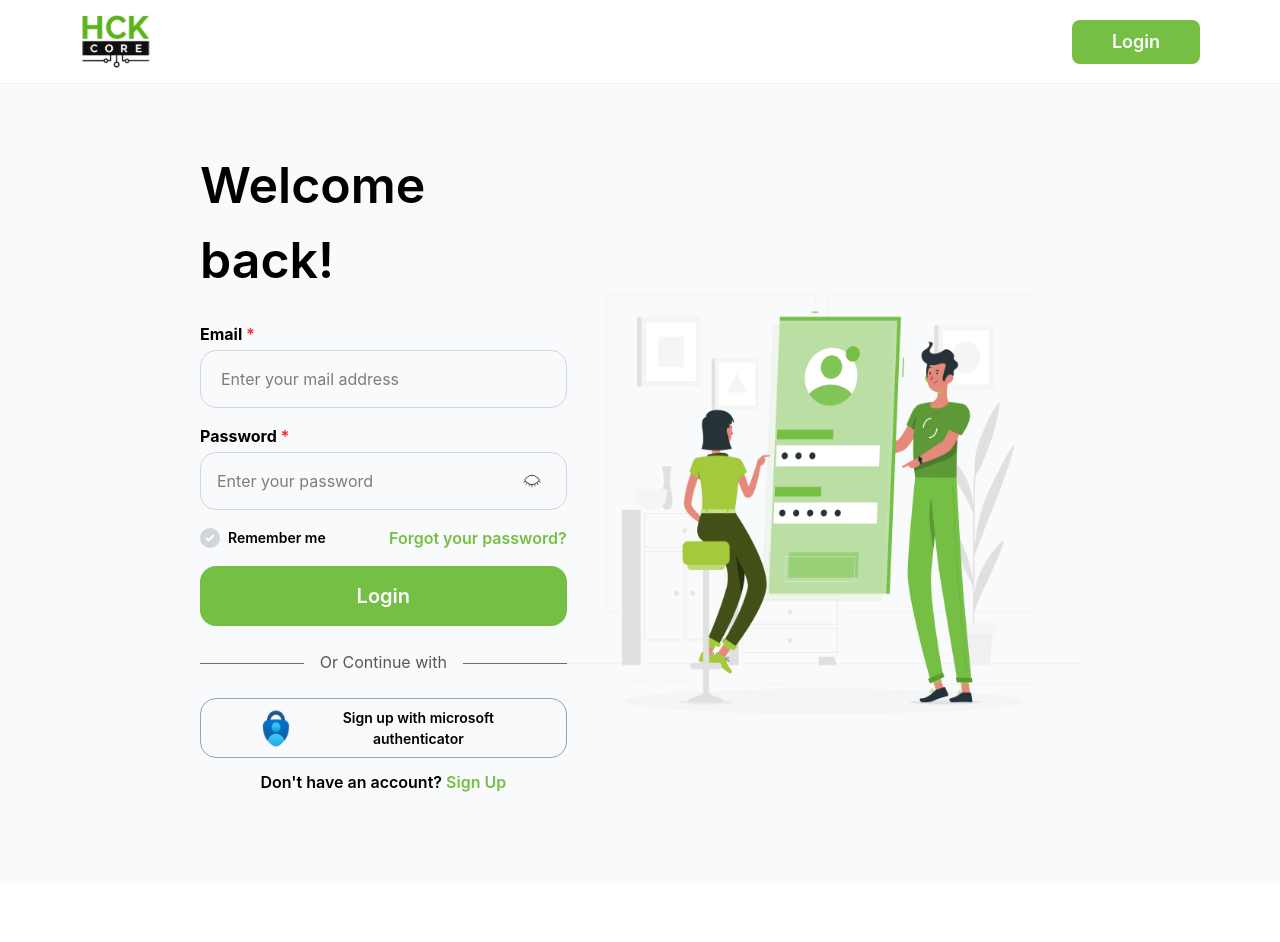
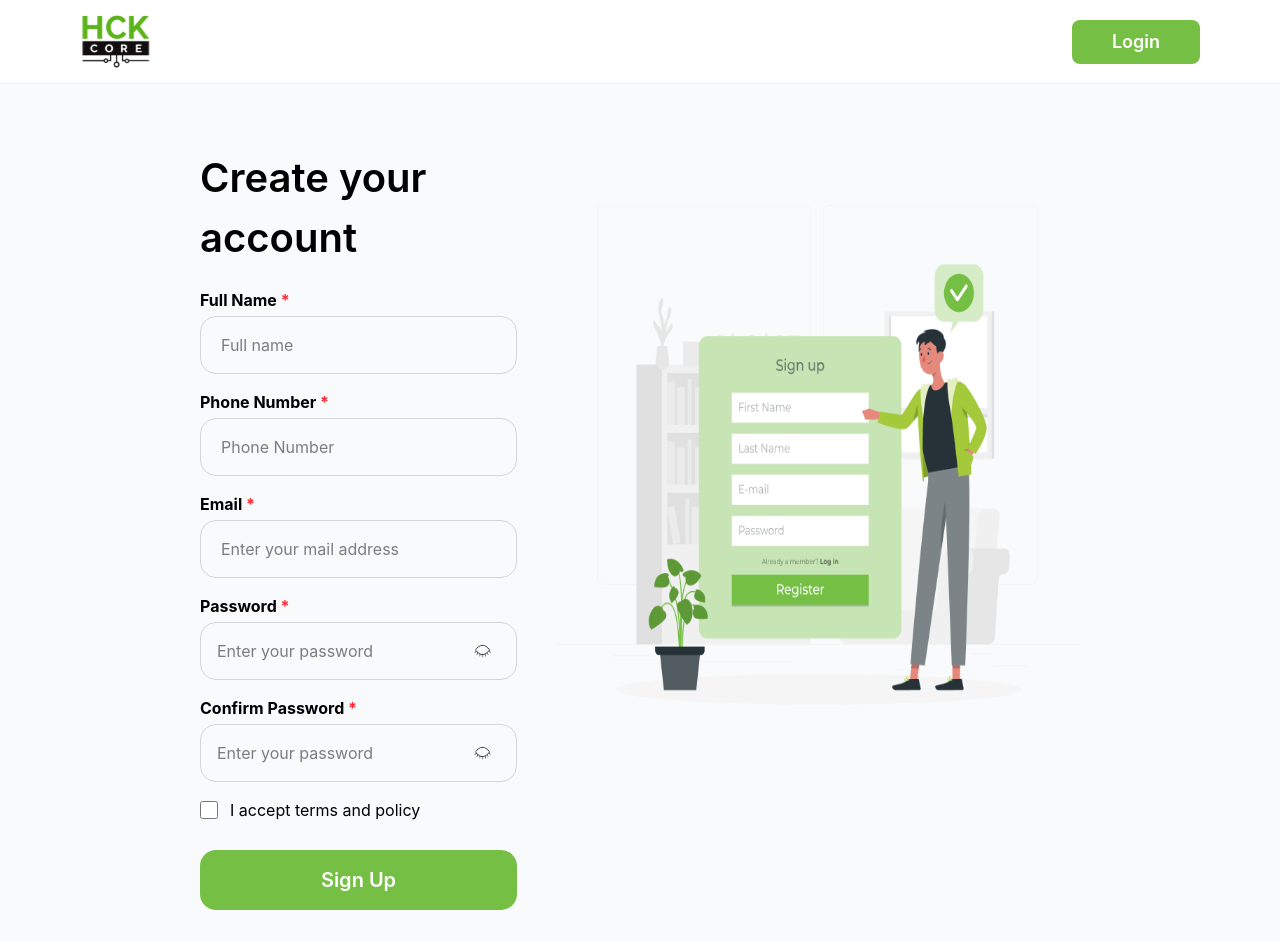
Before and after one commit to sasika-bista/Devlopment_platform_tasks, a React (Vite) app in the folder tasks/: page /register in a window 1280 px wide. Shown: the top 942 px of the page. Before the commit the page ends 884 px from the top, so only its background shows below. Built offline with nearby package versions, Linux system fonts and the light colour scheme.

Commit message:
Register page created and some changes are  added

```diff
--- a/tasks/package.json
+++ b/tasks/package.json
@@ -13,6 +13,7 @@
     "@tailwindcss/vite": "^4.2.1",
     "react": "^19.2.0",
     "react-dom": "^19.2.0",
+    "react-router-dom": "^7.13.1",
     "tailwindcss": "^4.2.1"
   },
   "devDependencies": {
--- a/tasks/src/App.tsx
+++ b/tasks/src/App.tsx
@@ -1,8 +1,15 @@
+import { BrowserRouter, Route, Routes } from "react-router-dom";
 import { Login } from "./pages/login/Login";
+import { Register } from "./pages/register/Register";
 function App() {
   return (
     <>
-      <Login />
+      <BrowserRouter>
+        <Routes>
+          <Route path="/login" element={<Login />} />
+          <Route path="/register" element={<Register />} />
+        </Routes>
+      </BrowserRouter>
     </>
   );
 }
--- a/tasks/src/pages/Navbar.tsx
+++ b/tasks/src/pages/Navbar.tsx
@@ -1,3 +1,4 @@
+import { Link } from "react-router-dom";
 import hck_logo from "../assets/hck_core_logo.svg";
 
 export const Navbar = () => {
@@ -8,9 +9,12 @@ export const Navbar = () => {
           <img className="w-18 h-14" src={hck_logo} alt="hck_logo" />
         </div>
         <div>
-          <button className="bg-primary w-32 h-[44px] rounded-lg flex justify-center items-center text-white text-[18px] font-semibold cursor-pointer">
+          <Link
+            to="/login"
+            className="bg-primary w-32 h-[44px] rounded-lg flex justify-center items-center text-white text-[18px] font-semibold cursor-pointer"
+          >
             Login
-          </button>
+          </Link>
         </div>
       </div>
     </>
--- /dev/null
+++ b/tasks/src/pages/layouts/EmailLayout.tsx
@@ -0,0 +1,14 @@
+import React from "react";
+import { InputLayout } from "./InputLayout";
+
+export const EmailLayout = () => {
+  return (
+    <InputLayout
+      label="Email"
+      type="email"
+      placeholder="Enter your mail address"
+      name="email"
+      required
+    />
+  );
+};
--- /dev/null
+++ b/tasks/src/pages/layouts/InputLayout.tsx
@@ -0,0 +1,22 @@
+import React from "react";
+interface InputLayoutProps extends React.InputHTMLAttributes<HTMLInputElement> {
+  label: string;
+}
+
+export const InputLayout: React.FC<InputLayoutProps> = ({
+  label,
+  ...inputProps
+}) => {
+  return (
+    <div className="flex flex-col gap-1 w-full">
+      <label className="text-m font-bold">
+        {label} <span className="text-red-500">*</span>
+      </label>
+      <input
+        {...inputProps}
+        className="w-full border border-gray-300 rounded-2xl px-5 py-4 bg-gray-50 outline-none focus:border-primary transition-colors"
+        required
+      />
+    </div>
+  );
+};
--- a/tasks/src/pages/layouts/PasswordLayout.tsx
+++ b/tasks/src/pages/layouts/PasswordLayout.tsx
@@ -2,19 +2,25 @@ import { useState } from "react";
 import eyesOpen from "../../assets/eyes-open.png";
 import eyesClosed from "../../assets/eyes-closed.png";
 
-export const PasswordInput = () => {
+interface PasswordLayoutProps {
+  label?: string;
+}
+
+export const PasswordLayout = ({ label = "Password" }: PasswordLayoutProps) => {
   const [showPassword, setShowPassword] = useState(false);
 
   return (
     <div className="flex flex-col gap-1 w-full">
       <label className="text-m font-bold">
-        Password <span className="text-red-500">*</span>
+        {label} <span className="text-red-500">*</span>
       </label>
       <div className="flex items-center border border-gray-300 rounded-2xl px-4 focus-within:border-primary transition-colors">
         <input
           type={showPassword ? "text" : "password"}
           placeholder="Enter your password"
           className="w-full py-4 outline-none bg-transparent"
+          name="password"
+          required
         />
 
         <button
--- a/tasks/src/pages/login/LoginLeft.tsx
+++ b/tasks/src/pages/login/LoginLeft.tsx
@@ -1,5 +1,7 @@
 import microsoftAuthenticator from "../../assets/microsoft-authenticator.png";
-import { PasswordInput } from "../layouts/PasswordLayout";
+import { EmailLayout } from "../layouts/EmailLayout";
+import { PasswordLayout } from "../layouts/PasswordLayout";
+import { Link } from "react-router-dom";
 
 export const LoginLeft = () => {
   return (
@@ -8,18 +10,8 @@ export const LoginLeft = () => {
         <h1 className="text-[50px] font-semibold">Welcome back!</h1>
       </div>
       <form className="flex flex-col items-start gap-4 mb-4">
-        <div className="flex flex-col gap-1 w-full">
-          <label className="text-m font-bold">
-            Email <span className="text-red-500">*</span>
-          </label>
-          <input
-            type="email"
-            placeholder="Enter your mail address"
-            className="w-full border border-gray-300 rounded-2xl px-5 py-4 bg-gray-50 outline-none focus:border-primary transition-colors"
-            name="email"
-          />
-        </div>
-        <PasswordInput />
+        <EmailLayout />
+        <PasswordLayout />
         <div className="flex flex-row justify-between w-full">
           <label className="flex items-center cursor-pointer group">
             <div className="relative">
@@ -73,7 +65,10 @@ export const LoginLeft = () => {
       </button>
       <div className="text-center mt-3 font-semibold">
         <p>
-          Don't have an account? <span className="text-primary">Sign Up</span>
+          Don't have an account?{" "}
+          <Link to="/register" className="text-primary">
+            Sign Up
+          </Link>
         </p>
       </div>
     </div>
--- /dev/null
+++ b/tasks/src/pages/register/Register.tsx
@@ -0,0 +1,15 @@
+import { Navbar } from "../Navbar";
+import { RegisterLeft } from "./RegisterLeft";
+import { RegisterRight } from "./RegisterRight";
+
+export const Register = () => {
+  return (
+    <>
+      <Navbar />
+      <div className="flex flex-row justify-between h-full py-16 px-50 bg-gray-50 ">
+        <RegisterLeft />
+        <RegisterRight />
+      </div>
+    </>
+  );
+};
--- /dev/null
+++ b/tasks/src/pages/register/RegisterLeft.tsx
@@ -0,0 +1,46 @@
+import { Link } from "react-router-dom";
+import { InputLayout } from "../layouts/InputLayout";
+import { EmailLayout } from "../layouts/EmailLayout";
+import { PasswordLayout } from "../layouts/PasswordLayout";
+
+export const RegisterLeft = () => {
+  return (
+    <div className="flex flex-col w-100 h-full">
+      <div className="mb-5">
+        <h1 className="text-[40px] font-semibold">Create your account</h1>
+      </div>
+      <form className="flex flex-col items-start gap-4 mb-4">
+        <InputLayout
+          label="Full Name"
+          type="text"
+          placeholder="Full name"
+          name="fullname"
+        />
+        <InputLayout
+          label="Phone Number"
+          type="tel"
+          placeholder="Phone Number"
+          name="fullname"
+        />
+        <EmailLayout />
+        <PasswordLayout />
+        <PasswordLayout label="Confirm Password" />
+        <div className="flex justify-center items-center gap-3">
+          <input className="w-4.5 h-4.5 accent-primary" type="checkbox" />
+          <p className="font-normal">I accept terms and policy</p>
+        </div>
+        <button className="w-full h-15 bg-primary rounded-2xl text-white text-[20px] font-semibold cursor-pointer hover:brightness-95 mt-3">
+          Sign Up
+        </button>
+      </form>
+      <div className="text-center mt-3 font-semibold">
+        <p>
+          Already have an account?{" "}
+          <Link to={"/login"} className="text-primary">
+            Log In
+          </Link>
+        </p>
+      </div>
+    </div>
+  );
+};
--- /dev/null
+++ b/tasks/src/pages/register/RegisterRight.tsx
@@ -0,0 +1,11 @@
+import signUp from "../../assets/sign-up.png";
+
+export const RegisterRight = () => {
+  return (
+    <>
+      <div className="flex justify-center items-center mb-50 pl-10">
+        <img className="h-125 w-165" src={signUp} alt="sign-up" />
+      </div>
+    </>
+  );
+};
```
Also changed, not shown: tasks/src/assets/sign-up.png (added), 1 other file (tests, documents, lock files or other folders).
